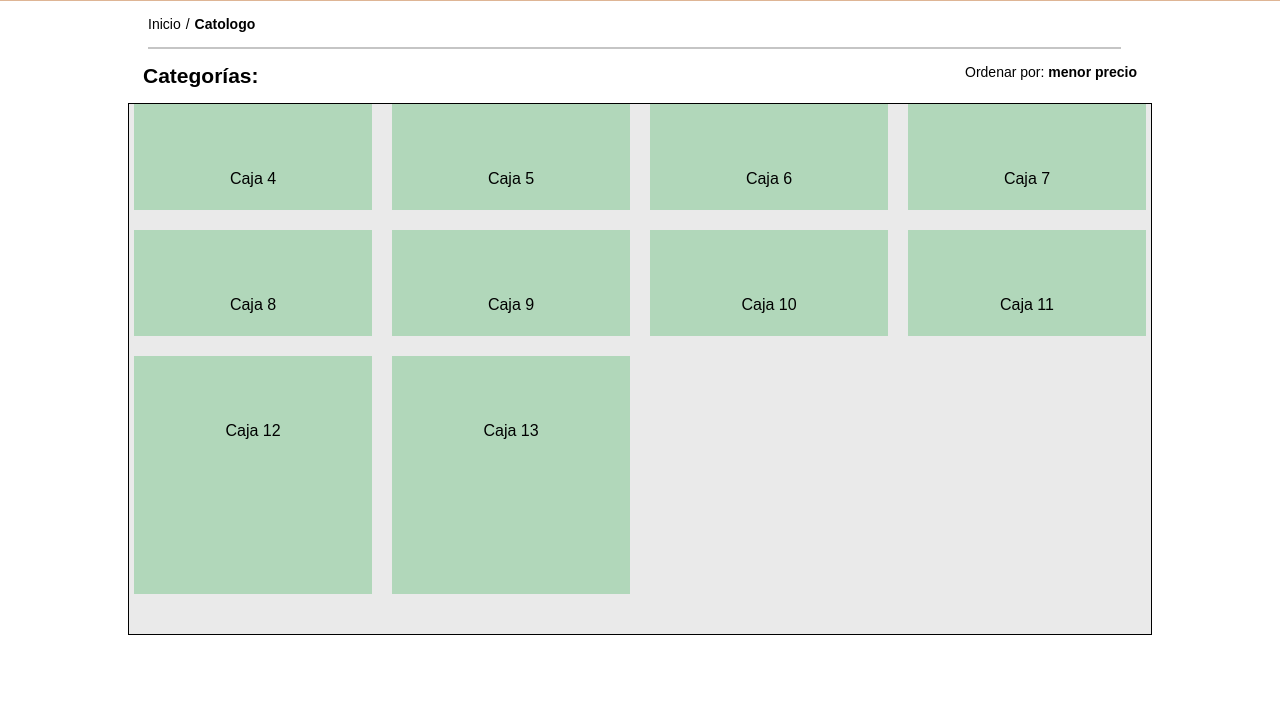
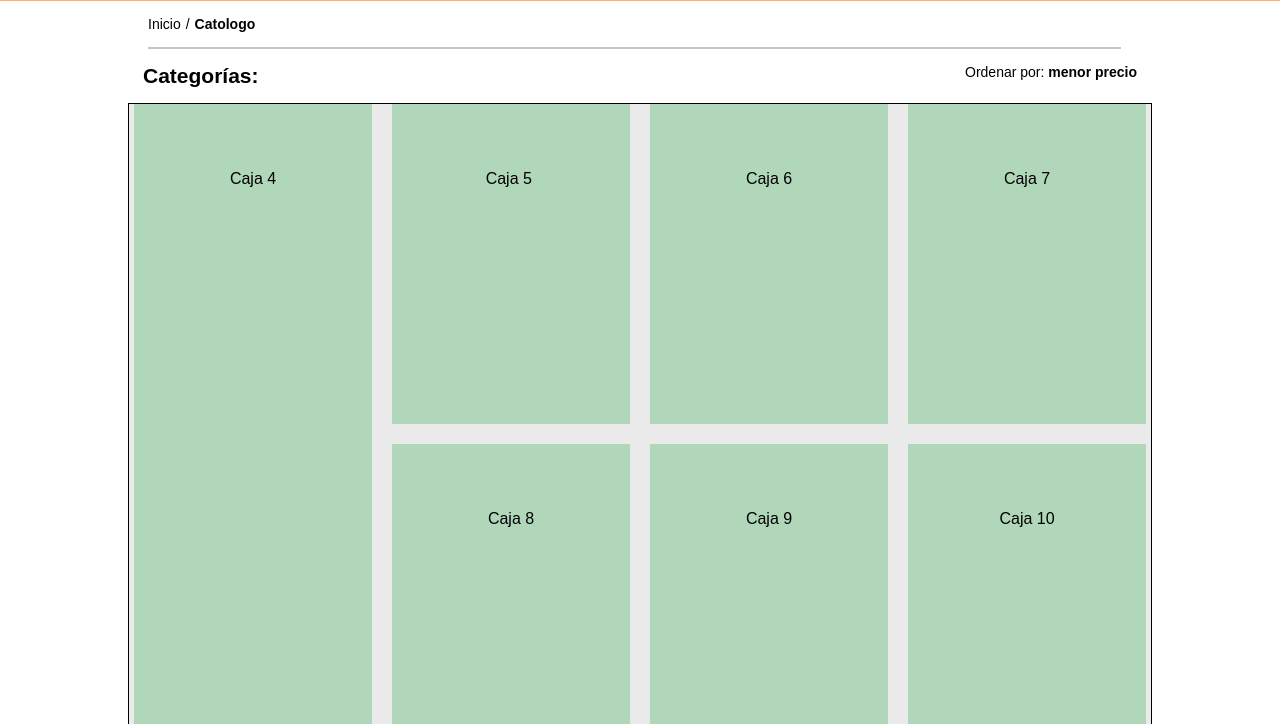
Before and after one commit to nagomez10/EweVivero, a plain HTML site: page catalogo.html in a window 1280 px wide. Shown: the part 76-800 px from the top of the page. Drawn offline with Linux system fonts and the light colour scheme.

Commit message:
Definiendo las cards con Grid

```diff
--- a/catalogo.html
+++ b/catalogo.html
@@ -56,17 +56,18 @@
     </div>
 
     <div class="grid-container-main">
-        <div class="caja c4">Caja 4</div>
-        <div class="caja c5">Caja 5</div>
-        <div class="caja c6">Caja 6</div>
-
-        <div class="caja c7">Caja 7</div>
-        <div class="caja c8">Caja 8</div>
-        <div class="caja c9">Caja 9</div>
-        <div class="caja c10">Caja 10</div>
-        <div class="caja c11">Caja 11</div>
-        <div class="caja c12">Caja 12</div>
-        <div class="caja c13">Caja 13</div>
+        <div class="caja caja4">Caja 4</div>
+        <div class="caja caja5">Caja 5
+            <img src="" alt="">
+        </div>
+        <div class="caja caja6">Caja 6</div>
+        <div class="caja caja7">Caja 7</div>
+        <div class="caja caja8">Caja 8</div>
+        <div class="caja caja9">Caja 9</div>
+        <div class="caja caja10">Caja 10</div>
+        <div class="caja caja11">Caja 11</div>
+        <div class="caja caja12">Caja 12</div>
+        <div class="caja caja13">Caja 13</div>
     </div>
 
 
--- a/styleD.css
+++ b/styleD.css
@@ -91,12 +91,13 @@ body{
 .grid-container-main{
     display: grid;
     grid-template-columns: 1fr 1fr 1fr 1fr;/*4 col*/
-    grid-template-rows: 20% 20% 45% 45% 45%; /*5 row*/
-    gap: 1.25em;
+    grid-template-rows: 1fr 1fr 1fr 1fr 1fr 1fr 1fr; /*7 row*/
+    gap: 1.25rem; /*20px*/
     justify-content: center;
     width: 80%;
     max-width: 75rem; /*1200px*/
-    margin: 0 auto;
+    margin: auto;
+    margin-bottom: 100px;
     background-color: #EAEAEA;
     padding: 0 5px;
     border: 1px solid black;
@@ -105,15 +106,41 @@ body{
     /* border: 1px solid black; to remove */
     background-color: #B1D7BA;
     text-align: center;
-    line-height: 150px;
+    line-height: 9.375rem; /* 150px */
 }
-
-/*caja c2 ----------------------------------------*/
-/*.c1, .c2{
-    grid-column: 1/5;
-    line-height: 10%;
-    gap: 0px;
-}*/
+.caja4{
+    grid-area: 1 / 1 / 7 / 2;
+    /* grid-column: 1 / 1 ;
+    grid-row: 1 / 6; */
+}
+.caja5{
+    grid-area: 1 / 2 / 3 / 3; /*row col row col*/
+}
+.caja6{
+    grid-area: 1 / 3 / 3 / 4;
+}
+.caja7{
+    grid-area: 1 / 4 / 3 / 5;
+}
+.caja8{
+    grid-area: 3 / 2 / 5 / 3;
+}
+.caja9{
+    grid-area: 3 / 3 / 5 / 4;
+}
+.caja10{
+    grid-area: 3 / 4 / 5 / 5;
+}
+.caja11{
+    grid-area: 5 / 2 / 7 / 3;
+}
+.caja12{
+    grid-area: 5 / 3 / 7 / 4;
+}
+/* .caja13{
+    grid-area: 5 / 4 / 7 / 5;
+}
+/* .----------- */
 .caja2, .caja3{
     padding: 15px;
     display: flex;
```
